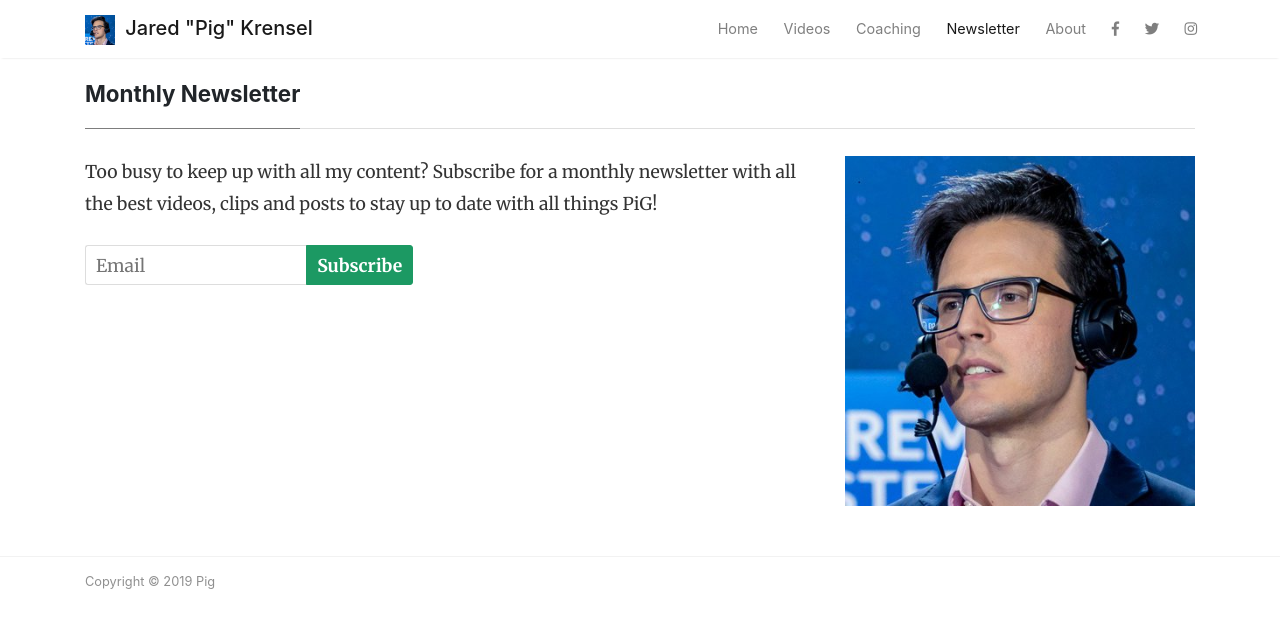
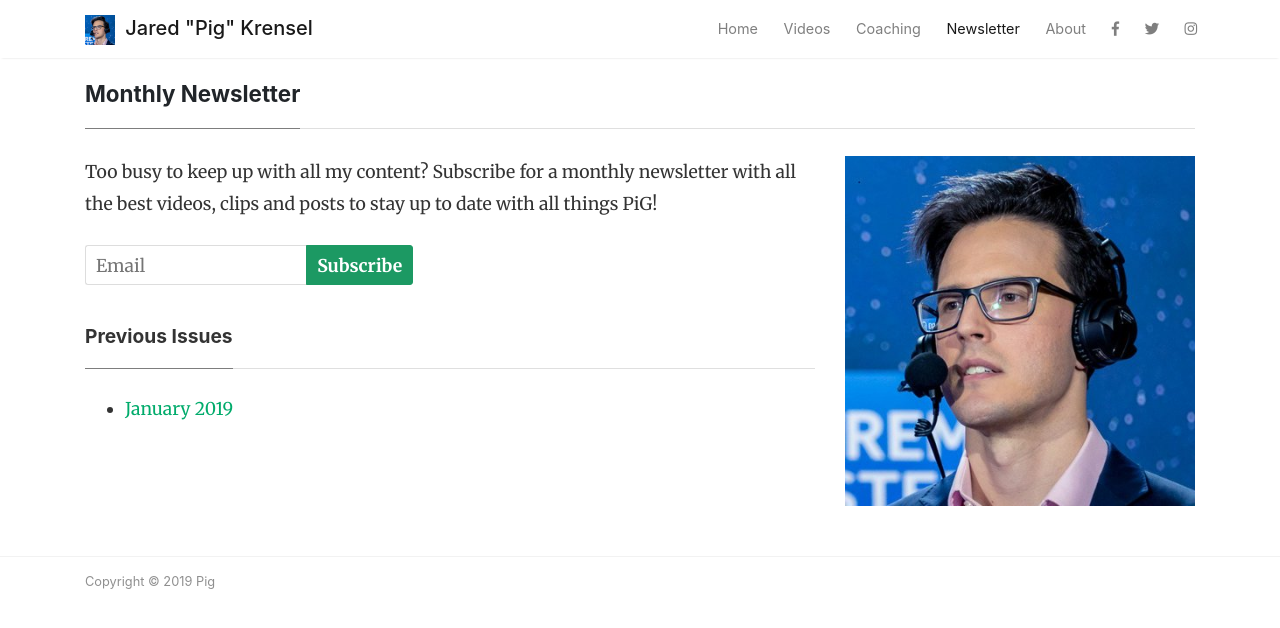
Before and after one commit to pigsc/web, a Jekyll site: the page built from newsletter.html, in a window 1280 px wide. Shown: the top 628 px of the page. Built offline with Jekyll 4.4.1, drawn with Linux system fonts in a browser that asks for light colours; nearby versions of some CDN libraries; comment, search, counter and statistics services are not loaded.

Commit message:
Add newsletter's previous issues

```diff
--- a/_config.yml
+++ b/_config.yml
@@ -5,8 +5,13 @@ meta_description: "Jared \"Pig\" Krensel"
 logo: 'assets/images/logo_pig_400.jpg'
 baseurl:
 google_analytics: 'UA-134184194-1'
-disqus: 'demowebsite'
-mailchimp-list: 'https://gmail.us20.list-manage.com/subscribe/post?u=b976cc10453777e768e7f0fa8&amp;id=cada359caa'
+disqus: 'pigstarcraft'
+mailchimp_list: 'https://gmail.us20.list-manage.com/subscribe/post?u=b976cc10453777e768e7f0fa8&amp;id=cada359caa'
+newsletter:
+  description: Too busy to keep up with all my content? Subscribe for a monthly newsletter with all the best videos, clips and posts to stay up to date with all things PiG!
+  previous_issues:
+    - name: January 2019
+      link: https://us20.campaign-archive.com/?u=b976cc10453777e768e7f0fa8&id=0021fa1baf
 
 # Plugins
 plugins:
--- a/_layouts/default.html
+++ b/_layouts/default.html
@@ -125,7 +125,7 @@
             <img src="{{ site.baseurl }}/{{ site.logo }}" alt="{{site.title}}">
             &nbsp; Never miss a <b>content</b> from me, subscribe to my monthly newsletter
           </span>
-          <form action="{{site.mailchimp-list}}" method="post" name="mc-embedded-subscribe-form" class="wj-contact-form validate" target="_blank" novalidate>
+          <form action="{{site.mailchimp_list}}" method="post" name="mc-embedded-subscribe-form" class="wj-contact-form validate" target="_blank" novalidate>
             <div class="mc-field-group">
               <input type="email" placeholder="Email" name="EMAIL" class="required email" id="mce-EMAIL" autocomplete="on" required>
               <input type="submit" value="Subscribe" name="subscribe" class="heart">
--- a/assets/css/screen.css
+++ b/assets/css/screen.css
@@ -670,7 +670,7 @@ iframe {
   margin-top:20px;
   margin-bottom: 40px;
 }
-.newsletter span, .newsletter form {
+.newsletter form {
   display: block;
 }
 
@@ -696,3 +696,7 @@ iframe {
   cursor: pointer;
   height: 40px;
 }
+
+.newsletter .section-title h2 {
+  font-size: 1.2rem;
+}
--- a/newsletter.html
+++ b/newsletter.html
@@ -6,15 +6,29 @@ title: Monthly Newsletter
 <div class="row">
   <div class="col-md-8 flex-first flex-md-unordered newsletter">
     <p>
-      Too busy to keep up with all my content? Subscribe for a monthly newsletter with all the best videos, clips and posts to stay up to date with all things PiG!
+      {{ site.newsletter.description }}
     </p>
 
-    <form action="{{site.mailchimp-list}}" method="post" name="mc-embedded-subscribe-form" class="wj-contact-form validate" target="_blank" novalidate>
+    <form action="{{ site.mailchimp_list }}" method="post" name="mc-embedded-subscribe-form" class="wj-contact-form validate" target="_blank" novalidate>
       <div class="mc-field-group">
         <input type="email" placeholder="Email" name="EMAIL" class="required email" id="mce-EMAIL" autocomplete="on" required>
         <input type="submit" value="Subscribe" name="subscribe" class="heart">
       </div>
     </form>
+
+    <div class="section-title">
+      <h2>
+        <span>Previous Issues</span>
+      </h2>
+    </div>
+
+    <ul>
+      {% for previous_issue in site.newsletter.previous_issues %}
+      <li>
+        <a href="{{ previous_issue.link }}">{{ previous_issue.name }}</a>
+      </li>
+      {% endfor %}
+    </ul>
   </div>
 
   <div class="col-md-4 flex-first flex-md-unordered">
```
